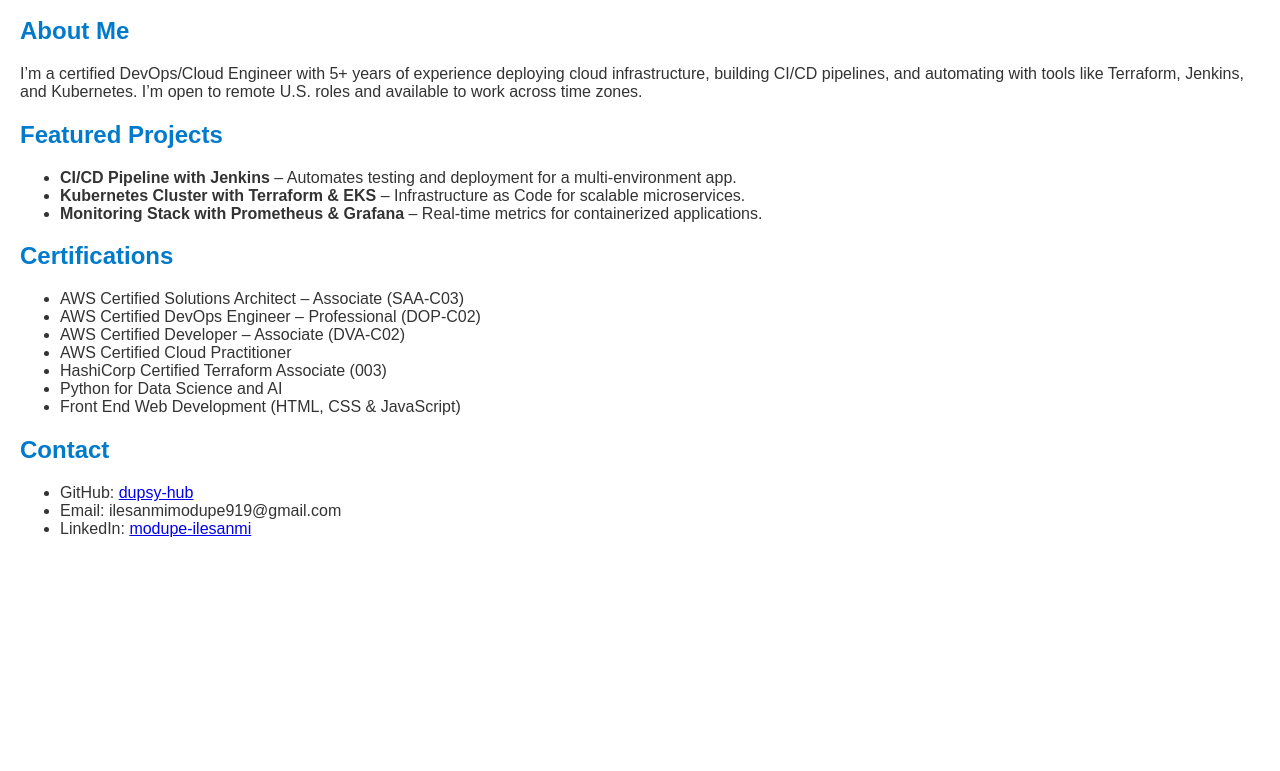
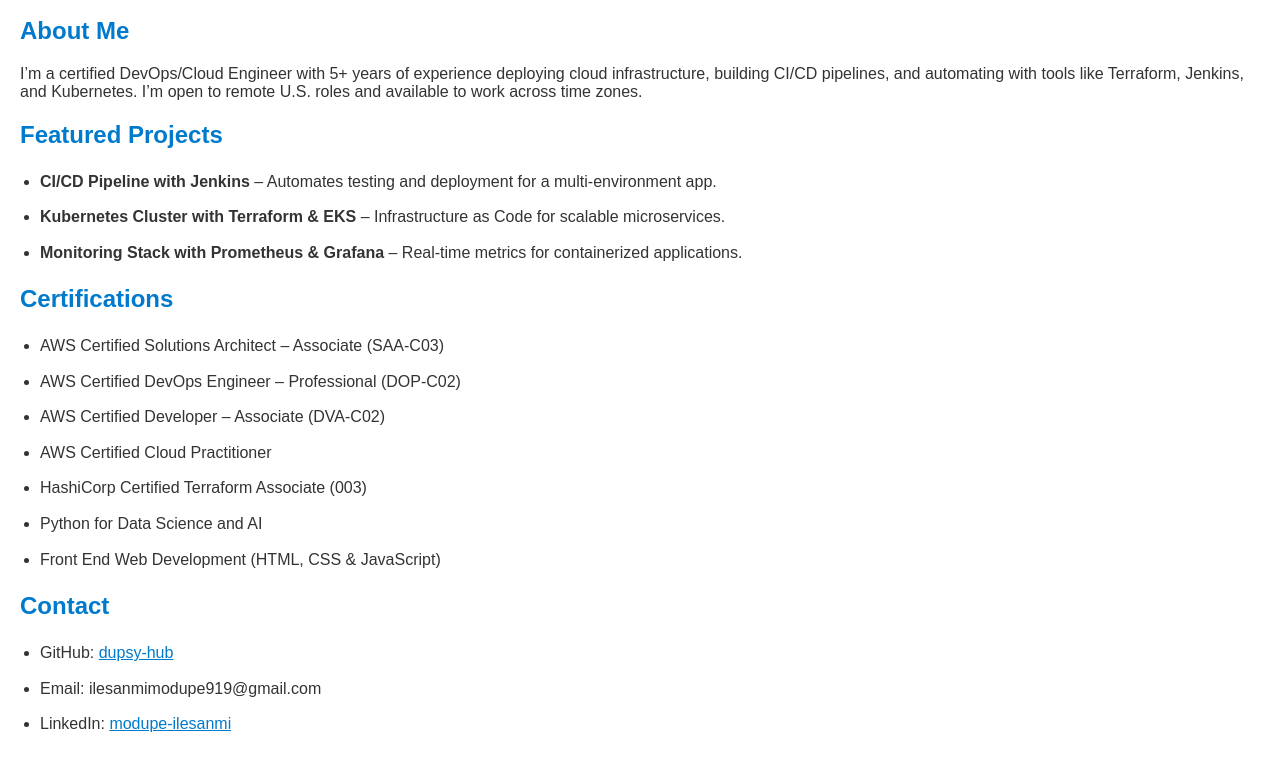
Before and after one commit to dupsy-hub/dupsy-hub.github.io, a plain HTML site: page index.html in a window 1280 px wide. Shown: the part 159-930 px from the top of the page. Before the commit the page ends 800 px from the top, so only its background shows below. Drawn offline with Linux system fonts and the light colour scheme.

Commit message:
Add files via upload

```diff
--- a/style.css
+++ b/style.css
@@ -1,3 +1,4 @@
+
 body {
     font-family: Arial, sans-serif;
     margin: 0;
@@ -33,3 +34,20 @@
 h1, h2 {
     color: #007acc;
 }
+
+ul {
+    padding-left: 20px;
+}
+
+ul li {
+    margin-bottom: 10px;
+    line-height: 1.6;
+}
+
+a {
+    color: #007acc;
+}
+
+a:hover {
+    text-decoration: underline;
+}
```
